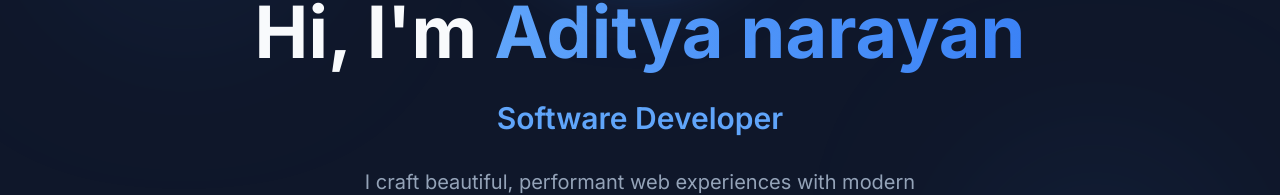
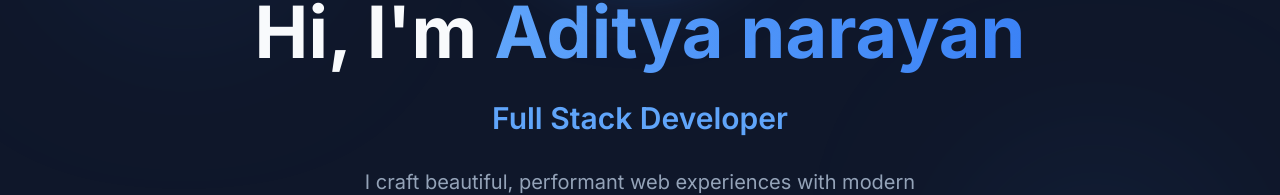
Before and after one commit to adityasingh3308/Portfolio, a React (Vite) app: page / in a window 1280 px wide. Shown: the part 311-506 px from the top of the page. Built offline with nearby package versions, Linux system fonts and the light colour scheme; no server answers.

Commit message:
update Hero

```diff
--- a/src/components/Hero.jsx
+++ b/src/components/Hero.jsx
@@ -100,7 +100,7 @@ const Hero = () => {
           {/* Subtitle */}
           <motion.div variants={itemVariants}>
             <p className="text-2xl md:text-3xl text-accent-400 font-semibold mb-2">
-              Software Developer
+              Full Stack Developer
             </p>
           </motion.div>
 
```
